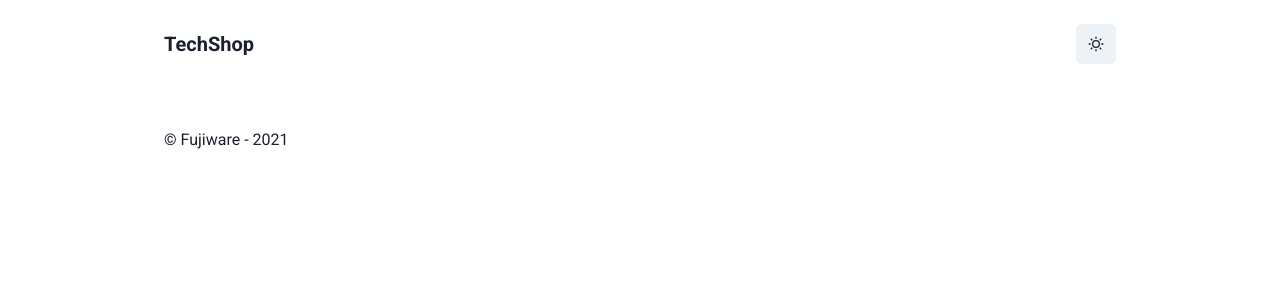
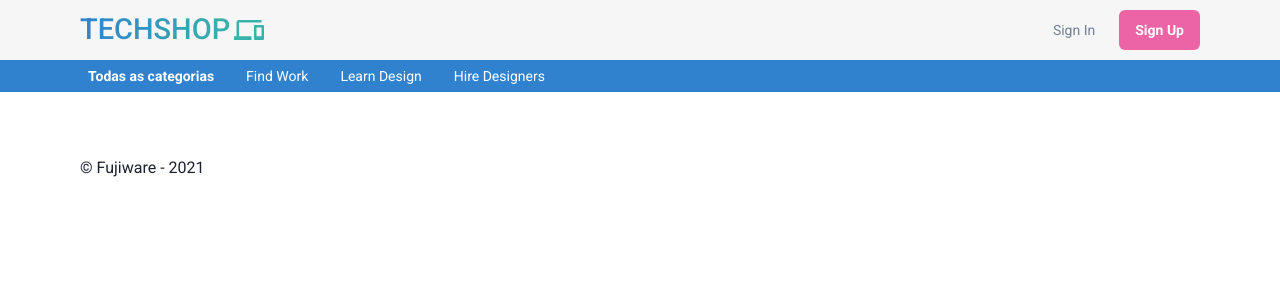
Before and after one commit to Fugiware/techshop-frontend, a Next.js app: page / in a window 1280 px wide. Shown: the top 300 px of the page. Built offline with nearby package versions, Linux system fonts and the light colour scheme.

Commit message:
feat(header): begin create and implement

```diff
--- a/src/components/layout/Footer.tsx
+++ b/src/components/layout/Footer.tsx
@@ -2,7 +2,12 @@ import { Flex, Link, Text } from '@chakra-ui/layout'
 
 const Footer = () => {
   return (
-    <Flex as="footer" width="full" align="center">
+    <Flex
+      as="footer"
+      width="full"
+      align="center"
+      padding={{ base: '0 12px', sm: '0 16px', md: '0 80px' }}
+    >
       <Text>
         <Link href="https://github.com/Fugiware" isExternal>
           &copy; Fujiware -
--- a/src/components/layout/Header.tsx
+++ b/src/components/layout/Header.tsx
@@ -1,19 +1,308 @@
-import { Box, Flex, Heading } from '@chakra-ui/layout'
+import {
+  Box,
+  Flex,
+  Text,
+  IconButton,
+  Button,
+  Stack,
+  Collapse,
+  Icon,
+  Link,
+  Popover,
+  PopoverTrigger,
+  PopoverContent,
+  useColorModeValue,
+  useDisclosure,
+} from '@chakra-ui/react'
+import {
+  MdMenu,
+  MdClose,
+  MdChevronLeft,
+  MdChevronRight,
+  MdDevices,
+} from 'react-icons/md'
 
-import ThemeToggle from './ThemeToggle'
+export default function WithSubnavigation() {
+  const { isOpen, onToggle } = useDisclosure()
 
-const Header = () => {
   return (
-    <Flex as="header" width="full" align="center">
-      <Heading as="h1" size="md">
-        TechShop
-      </Heading>
+    <Box margin="0 auto">
+      <Flex
+        bg="#F6F6F6"
+        color={useColorModeValue('gray.600', 'white')}
+        minH={'60px'}
+        py={{ base: 4 }}
+        px={{ base: 4 }}
+        align={'center'}
+        padding={{ base: '0 12px', sm: '0 16px', md: '0 80px' }}
+      >
+        <Flex
+          flex={{ base: 1, md: 'auto' }}
+          ml={{ base: -2 }}
+          display={{ base: 'flex', md: 'none' }}
+        >
+          <IconButton
+            onClick={onToggle}
+            icon={
+              isOpen
+                ? <MdClose width="24px" height="24px" />
+                : <MdMenu width="24px" height="24px" />
+            }
+            variant={'ghost'}
+            aria-label={'Toggle Navigation'}
+          />
+        </Flex>
+        <Flex
+          flex={{ base: 1 }}
+          justify={{ base: 'center', md: 'start' }}
+          alignItems="center"
+        >
+          <Text
+            bgGradient="linear(to-l, #38B2AC,#3182CE)"
+            bgClip="text"
+            fontSize="29px"
+            fontWeight="medium"
+          >
+            TECHSHOP
+          </Text>
+          <MdDevices
+            style={{
+              width: '30px',
+              height: '30px',
+              marginLeft: '4px',
+            }}
+            color="#38B2AC"
+          />
+        </Flex>
 
-      <Box marginLeft="auto">
-        <ThemeToggle />
-      </Box>
-    </Flex>
+        <Stack
+          flex={{ base: 1, md: 0 }}
+          justify={'flex-end'}
+          direction={'row'}
+          spacing={6}
+        >
+          <Button
+            as={'a'}
+            fontSize={'sm'}
+            fontWeight={400}
+            variant={'link'}
+            href={'#'}>
+            Sign In
+          </Button>
+          <Button
+            display={{ base: 'none', md: 'inline-flex' }}
+            fontSize={'sm'}
+            fontWeight={600}
+            color={'white'}
+            bg={'pink.400'}
+            href={'#'}
+            _hover={{
+              bg: 'pink.300',
+            }}
+          >
+            Sign Up
+          </Button>
+        </Stack>
+      </Flex>
+      <Flex
+        display={{ base: 'none', md: 'flex' }}
+        style={{ width: '100%' }}
+        padding={{ base: '4px 12px', sm: '4px 16px', md: '4px 80px' }}
+        bg="#3182CE"
+      >
+        <DesktopNav />
+      </Flex>
+
+      <Collapse in={isOpen} animateOpacity>
+        <MobileNav />
+      </Collapse>
+    </Box>
   )
 }
 
-export default Header
+const DesktopNav = () => {
+  return (
+    <Stack direction={'row'} spacing={4}>
+      {NAV_ITEMS.map((navItem, index) => (
+        <Box key={navItem.label}>
+          <Popover trigger={'hover'} placement={'bottom-start'}>
+            <PopoverTrigger>
+              <Link
+                p={2}
+                href={navItem.href ?? '#'}
+                fontSize={'sm'}
+                fontWeight={index === 0 ? 700 : 400}
+                color="white"
+                _hover={{
+                  textDecoration: 'none',
+                  color: '#38B2AC',
+                  background: 'white',
+                }}
+              >
+                {navItem.label}
+              </Link>
+            </PopoverTrigger>
+
+            {navItem.children && (
+              <PopoverContent
+                border={0}
+                boxShadow={'xl'}
+                bg={useColorModeValue('white', 'gray.800')}
+                p={2}
+                rounded={'xl'}
+                minW={'sm'}
+              >
+                <Stack>
+                  {navItem.children.map((child) => (
+                    <DesktopSubNav key={child.label} {...child} />
+                  ))}
+                </Stack>
+              </PopoverContent>
+            )}
+          </Popover>
+        </Box>
+      ))}
+    </Stack>
+  )
+}
+
+const DesktopSubNav = ({ label, href, subLabel }: NavItem) => {
+  return (
+    <Link
+      href={href}
+      role={'group'}
+      display={'block'}
+      p={2}
+      rounded={'md'}
+      _hover={{ bg: useColorModeValue('pink.50', 'gray.900') }}
+    >
+      <Stack direction={'row'} align={'center'}>
+        <Box>
+          <Text
+            transition={'all .3s ease'}
+            _groupHover={{ color: 'pink.400' }}
+            fontWeight={500}
+          >
+            {label}
+          </Text>
+          <Text fontSize={'sm'}>{subLabel}</Text>
+        </Box>
+        <Flex
+          transition={'all .3s ease'}
+          transform={'translateX(-10px)'}
+          opacity={0}
+          _groupHover={{ opacity: '100%', transform: 'translateX(0)' }}
+          justify={'flex-end'}
+          align={'center'}
+          flex={1}
+        >
+          <Icon color={'pink.400'} w={5} h={5} as={MdChevronRight} />
+        </Flex>
+      </Stack>
+    </Link>
+  )
+}
+
+const MobileNav = () => {
+  return (
+    <Stack
+      bg={useColorModeValue('white', 'gray.800')}
+      p={4}
+      display={{ md: 'none' }}
+    >
+      {NAV_ITEMS.map((navItem) => (
+        <MobileNavItem key={navItem.label} {...navItem} />
+      ))}
+    </Stack>
+  )
+}
+
+const MobileNavItem = ({ label, children, href }: NavItem) => {
+  const { isOpen, onToggle } = useDisclosure()
+
+  return (
+    <Stack spacing={4} onClick={children && onToggle}>
+      <Flex
+        py={2}
+        as={Link}
+        href={href ?? '#'}
+        justify={'space-between'}
+        align={'center'}
+        _hover={{
+          textDecoration: 'none',
+        }}
+      >
+        <Text
+          fontWeight={600}
+          color={useColorModeValue('gray.600', 'gray.200')}
+        >
+          {label}
+        </Text>
+        {children && (
+          <Icon
+            as={MdChevronLeft}
+            transition={'all .25s ease-in-out'}
+            transform={isOpen ? 'rotate(180deg)' : ''}
+            w={6}
+            h={6}
+          />
+        )}
+      </Flex>
+
+      <Collapse in={isOpen} animateOpacity style={{ marginTop: '0!important' }}>
+        <Stack
+          mt={2}
+          pl={4}
+          borderLeft={1}
+          borderStyle={'solid'}
+          borderColor={useColorModeValue('gray.200', 'gray.700')}
+          align={'start'}
+        >
+          {children &&
+            children.map((child) => (
+              <Link key={child.label} py={2} href={child.href}>
+                {child.label}
+              </Link>
+            ))}
+        </Stack>
+      </Collapse>
+    </Stack>
+  )
+}
+
+interface NavItem {
+  label: string;
+  subLabel?: string;
+  children?: Array<NavItem>;
+  href?: string;
+}
+
+const NAV_ITEMS: Array<NavItem> = [
+  {
+    label: 'Todas as categorias',
+    children: [
+      {
+        label: 'Explore Design Work',
+        subLabel: 'Trending Design to inspire you',
+        href: '#',
+      },
+      {
+        label: 'New & Noteworthy',
+        subLabel: 'Up-and-coming Designers',
+        href: '#',
+      },
+    ],
+  },
+  {
+    label: 'Find Work',
+    href: '#',
+  },
+  {
+    label: 'Learn Design',
+    href: '#',
+  },
+  {
+    label: 'Hire Designers',
+    href: '#',
+  },
+]
--- a/src/components/layout/index.tsx
+++ b/src/components/layout/index.tsx
@@ -11,16 +11,18 @@ interface LayoutProps {
 
 const Layout = ({ children }: LayoutProps) => {
   return (
-    <Box margin="0 auto" maxWidth={1000} transition="0.5s ease-out">
-      <Meta />
-      <Box margin="6">
-        <Header />
-        <Box as="main" marginY={16} >
-          {children}
+    <>
+      <Header />
+      <Box margin="0 auto" transition="0.5s ease-out">
+        <Meta />
+        <Box margin={{ base: '0 12px', sm: '0 16px', md: '0 80px' }}>
+          <Box as="main" marginY={16} >
+            {children}
+          </Box>
         </Box>
-        <Footer />
       </Box>
-    </Box>
+      <Footer />
+    </>
   )
 }
 
--- a/src/pages/_document.tsx
+++ b/src/pages/_document.tsx
@@ -25,7 +25,10 @@ class MyDocument extends Document {
           <meta name="mobile-web-app-capable" content="yes" />
           <meta name="theme-color" content="#FFFFFF" />
           <link rel="preconnect" href="https://fonts.gstatic.com" />
-          <link href="https://fonts.googleapis.com/css2?family=Roboto:wght@400;500;700&display=swap" rel="stylesheet"></link>
+          <link
+            href="https://fonts.googleapis.com/css2?family=Roboto:wght@400;500;700&display=swap"
+            rel="stylesheet"
+          />
         </Head>
         <body>
           <Main />
```
Also changed, not shown: src/pages/404.tsx (+11 -6 lines), 1 other file (tests, documents, lock files or other folders).
